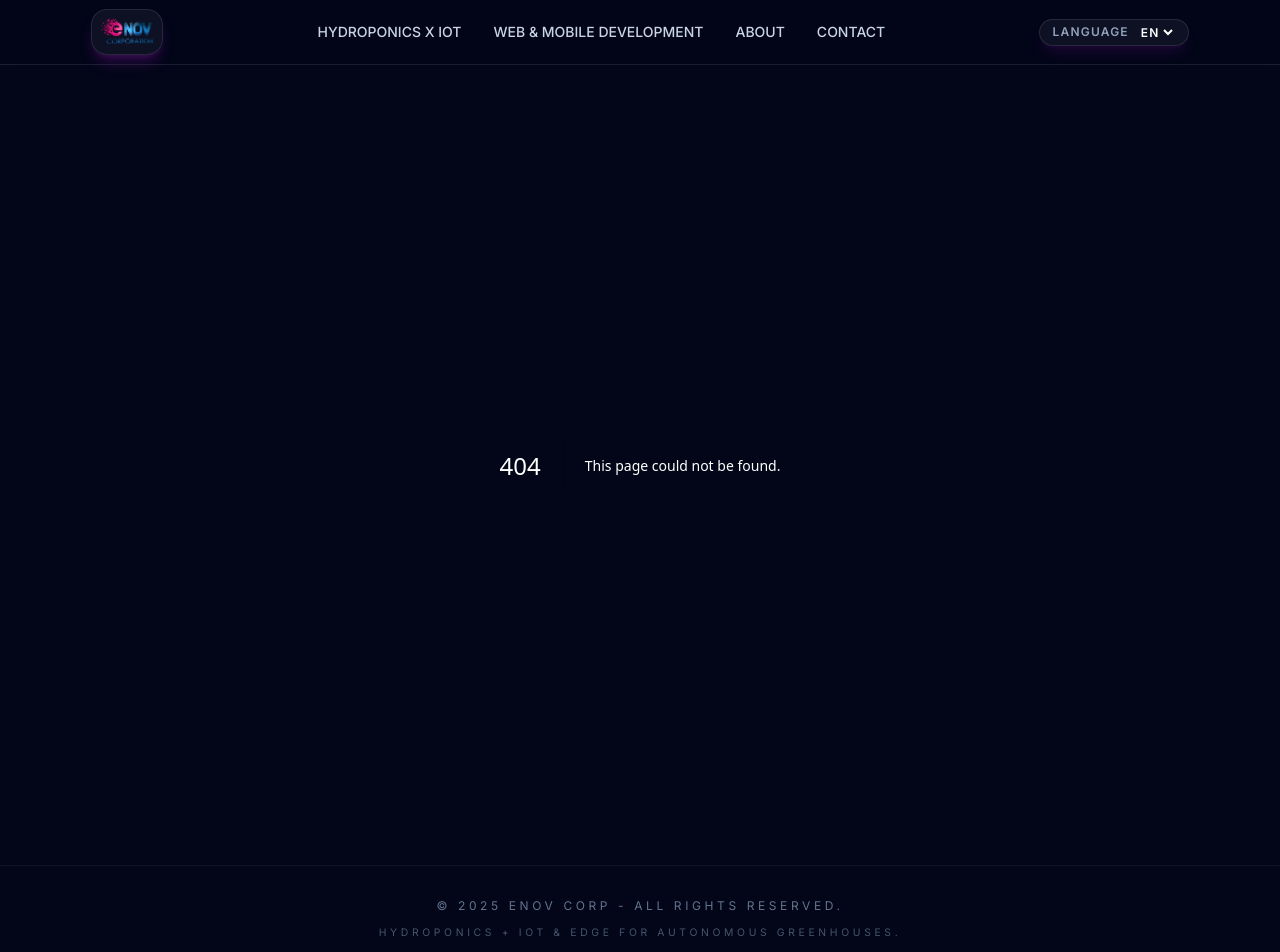
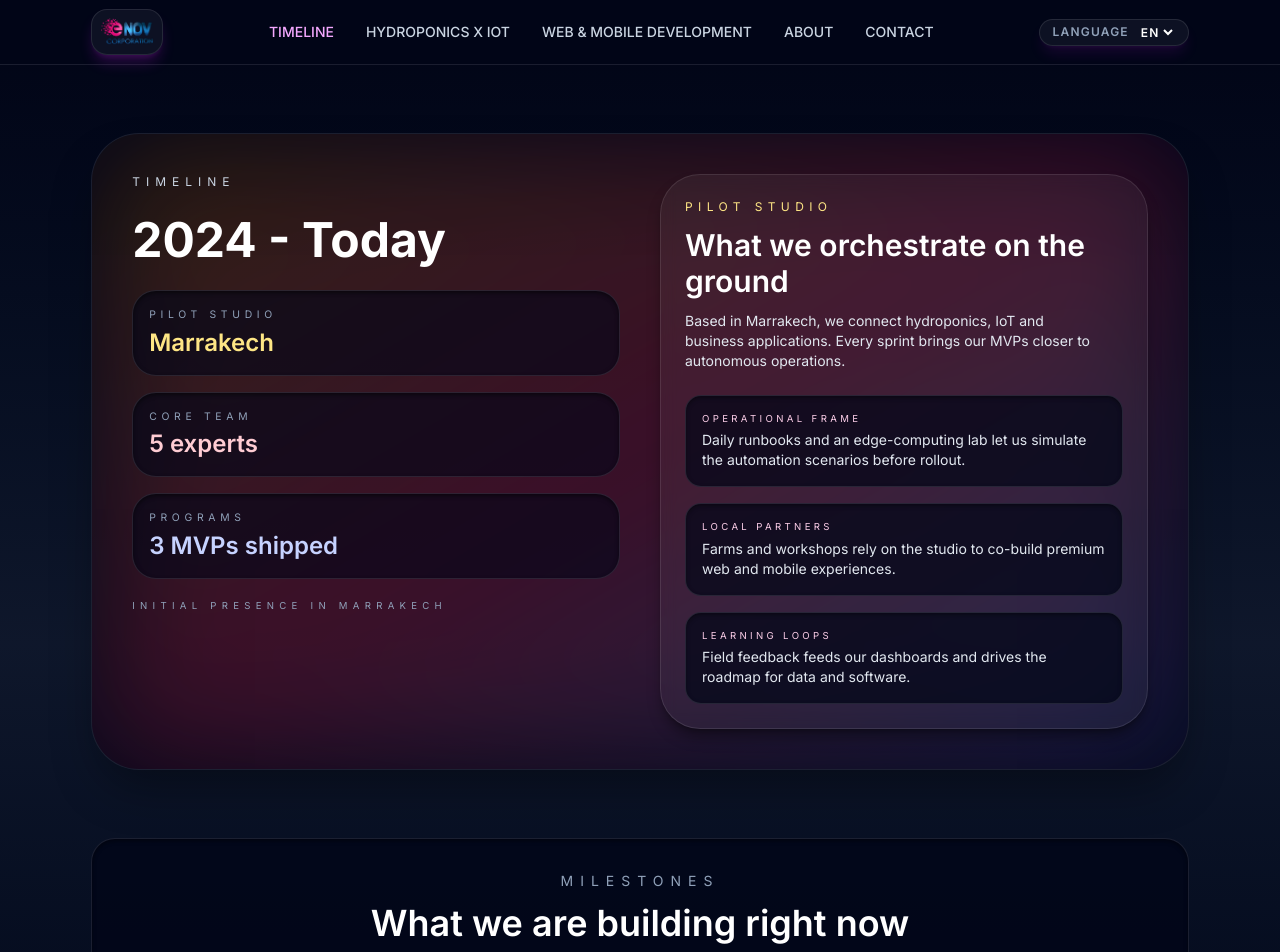
Before and after one commit to fahol45/enov-corp, a Next.js app: page /chronologie in a window 1280 px wide. Before the commit this address had no page. Shown: the top 952 px of the page. Built offline with nearby package versions, Linux system fonts and the light colour scheme.

Commit message:
Page a propos

```diff
--- /dev/null
+++ b/src/app/chronologie/page.tsx
@@ -0,0 +1,212 @@
+"use client";
+
+import { useLanguage, type SupportedLanguage } from "@/context/LanguageContext";
+
+type Detail = { title: string; value: string; accent: string };
+type Bullet = { title: string; description: string };
+type Stat = { value: string; caption: string };
+
+type ChronologieCopy = {
+  hero: {
+    label: string;
+    span: string;
+    details: Detail[];
+    footer: string;
+  };
+  mission: {
+    kicker: string;
+    title: string;
+    description: string;
+    bullets: Bullet[];
+  };
+  focus: {
+    kicker: string;
+    title: string;
+    description: string;
+    stats: Stat[];
+  };
+};
+
+const chronologieCopy: Record<SupportedLanguage, ChronologieCopy> = {
+  fr: {
+    hero: {
+      label: "Chronologie",
+      span: "2024 - Aujourd'hui",
+      details: [
+        { title: "Studio pilote", value: "Marrakech", accent: "text-amber-200" },
+        { title: "\u00c9quipe", value: "5 experts noyau", accent: "text-rose-200" },
+        { title: "Programmes", value: "3 MVP livr\u00e9s", accent: "text-indigo-200" },
+      ],
+      footer: "Pr\u00e9sence initiale Marrakech",
+    },
+    mission: {
+      kicker: "Studio pilote",
+      title: "Ce que nous orchestrons sur le terrain",
+      description:
+        "Nous op\u00e9rons depuis Marrakech pour connecter hydroponie, IoT et applications m\u00e9tiers. Chaque sprint rapproche nos MVP d'une exploitation totalement autonome.",
+      bullets: [
+        {
+          title: "Cadre op\u00e9rationnel",
+          description:
+            "Mise en place de routines quotidiennes et d'un lab edge computing pour simuler nos sc\u00e9narios.",
+        },
+        {
+          title: "Partenaires locaux",
+          description:
+            "Fermes et ateliers s'appuient sur notre studio pour co-construire des exp\u00e9riences web et mobiles.",
+        },
+        {
+          title: "Boucles d'apprentissage",
+          description:
+            "Les retours terrain alimentent nos tableaux de bord et guident la roadmap data & logiciel.",
+        },
+      ],
+    },
+    focus: {
+      kicker: "\u00c9tapes",
+      title: "Ce que nous construisons actuellement",
+      description:
+        "Nous d\u00e9ployons nos premi\u00e8res plateformes hydroponie + IoT, en livrant des MVP centr\u00e9s op\u00e9rateurs et d\u00e9cisionnaires.",
+      stats: [
+        { value: "3", caption: "Serres pilotes accompagn\u00e9es" },
+        { value: "5", caption: "Experts noyau mobilis\u00e9s" },
+        { value: "3 MVP", caption: "Logiciels livr\u00e9s \u00e0 ce jour" },
+      ],
+    },
+  },
+  en: {
+    hero: {
+      label: "Timeline",
+      span: "2024 - Today",
+      details: [
+        { title: "Pilot studio", value: "Marrakech", accent: "text-amber-200" },
+        { title: "Core team", value: "5 experts", accent: "text-rose-200" },
+        { title: "Programs", value: "3 MVPs shipped", accent: "text-indigo-200" },
+      ],
+      footer: "Initial presence in Marrakech",
+    },
+    mission: {
+      kicker: "Pilot studio",
+      title: "What we orchestrate on the ground",
+      description:
+        "Based in Marrakech, we connect hydroponics, IoT and business applications. Every sprint brings our MVPs closer to autonomous operations.",
+      bullets: [
+        {
+          title: "Operational frame",
+          description:
+            "Daily runbooks and an edge-computing lab let us simulate the automation scenarios before rollout.",
+        },
+        {
+          title: "Local partners",
+          description:
+            "Farms and workshops rely on the studio to co-build premium web and mobile experiences.",
+        },
+        {
+          title: "Learning loops",
+          description:
+            "Field feedback feeds our dashboards and drives the roadmap for data and software.",
+        },
+      ],
+    },
+    focus: {
+      kicker: "Milestones",
+      title: "What we are building right now",
+      description:
+        "We are delivering the first hydroponics + IoT platforms, shipping MVPs for operators and decision makers.",
+      stats: [
+        { value: "3", caption: "Pilot greenhouses supported" },
+        { value: "5", caption: "Core experts engaged" },
+        { value: "3 MVPs", caption: "Software shipped so far" },
+      ],
+    },
+  },
+};
+
+export default function ChronologiePage() {
+  const { language } = useLanguage();
+  const t = chronologieCopy[language];
+
+  return (
+    <main className="min-h-screen bg-linear-to-b from-slate-950 via-slate-900 to-slate-950 text-white">
+      <div className="app-shell section-flow relative">
+        <section className="relative overflow-hidden rounded-[3rem] border border-white/10 bg-slate-950/80 p-6 shadow-2xl shadow-black/40 sm:p-10">
+          <div
+            aria-hidden="true"
+            className="pointer-events-none absolute inset-0 bg-gradient-to-br from-amber-500/20 via-rose-500/25 to-indigo-500/20 opacity-90 blur-3xl"
+          />
+          <div className="relative grid gap-10 md:grid-cols-2">
+            <div className="space-y-5">
+              <p className="text-xs uppercase tracking-[0.5em] text-slate-300">
+                {t.hero.label}
+              </p>
+              <p className="text-4xl font-bold leading-tight sm:text-5xl">
+                {t.hero.span}
+              </p>
+              <div className="space-y-4">
+                {t.hero.details.map((detail) => (
+                  <div
+                    key={detail.title}
+                    className="rounded-[1.5rem] border border-white/10 bg-slate-950/60 p-4 shadow-inner shadow-black/50"
+                  >
+                    <p className="text-[0.65rem] uppercase tracking-[0.45em] text-slate-400">
+                      {detail.title}
+                    </p>
+                    <p className={`mt-1 text-2xl font-semibold ${detail.accent}`}>
+                      {detail.value}
+                    </p>
+                  </div>
+                ))}
+              </div>
+              <p className="text-[0.6rem] uppercase tracking-[0.55em] text-slate-400">
+                {t.hero.footer}
+              </p>
+            </div>
+            <div className="rounded-[2.5rem] border border-white/10 bg-white/5 p-6 shadow-lg shadow-black/40 backdrop-blur">
+              <div className="space-y-3">
+                <p className="text-xs uppercase tracking-[0.45em] text-amber-200">
+                  {t.mission.kicker}
+                </p>
+                <h2 className="text-2xl font-semibold sm:text-3xl">{t.mission.title}</h2>
+                <p className="text-sm text-slate-200 text-pretty">{t.mission.description}</p>
+              </div>
+              <div className="mt-6 space-y-4">
+                {t.mission.bullets.map((bullet) => (
+                  <div
+                    key={bullet.title}
+                    className="rounded-2xl border border-white/10 bg-slate-950/70 p-4 shadow-inner shadow-black/40"
+                  >
+                    <p className="text-[0.6rem] uppercase tracking-[0.35em] text-pink-200">
+                      {bullet.title}
+                    </p>
+                    <p className="mt-1 text-sm text-slate-200">{bullet.description}</p>
+                  </div>
+                ))}
+              </div>
+            </div>
+          </div>
+        </section>
+
+        <section className="rounded-3xl border border-white/10 bg-slate-950/80 p-6 text-center shadow-inner shadow-black/40 sm:p-8">
+          <div className="space-y-3">
+            <p className="text-sm uppercase tracking-[0.5em] text-slate-400">
+              {t.focus.kicker}
+            </p>
+            <h2 className="text-3xl font-semibold sm:text-4xl">{t.focus.title}</h2>
+            <p className="text-base text-slate-300 sm:text-lg">{t.focus.description}</p>
+          </div>
+          <div className="mt-8 grid gap-4 sm:grid-cols-3">
+            {t.focus.stats.map((stat) => (
+              <div
+                key={stat.caption}
+                className="rounded-3xl border border-white/10 bg-slate-900/70 p-5 shadow-lg shadow-black/40"
+              >
+                <p className="text-3xl font-semibold">{stat.value}</p>
+                <p className="mt-2 text-sm text-slate-300">{stat.caption}</p>
+              </div>
+            ))}
+          </div>
+        </section>
+      </div>
+    </main>
+  );
+}
--- a/src/components/Navbar.tsx
+++ b/src/components/Navbar.tsx
@@ -11,6 +11,13 @@ const navLinks: {
   href: string;
   labels: Record<SupportedLanguage, string>;
 }[] = [
+  {
+    href: "/chronologie",
+    labels: {
+      fr: "Chronologie",
+      en: "Timeline",
+    },
+  },
   {
     href: "/hydroponie",
     labels: {
```
